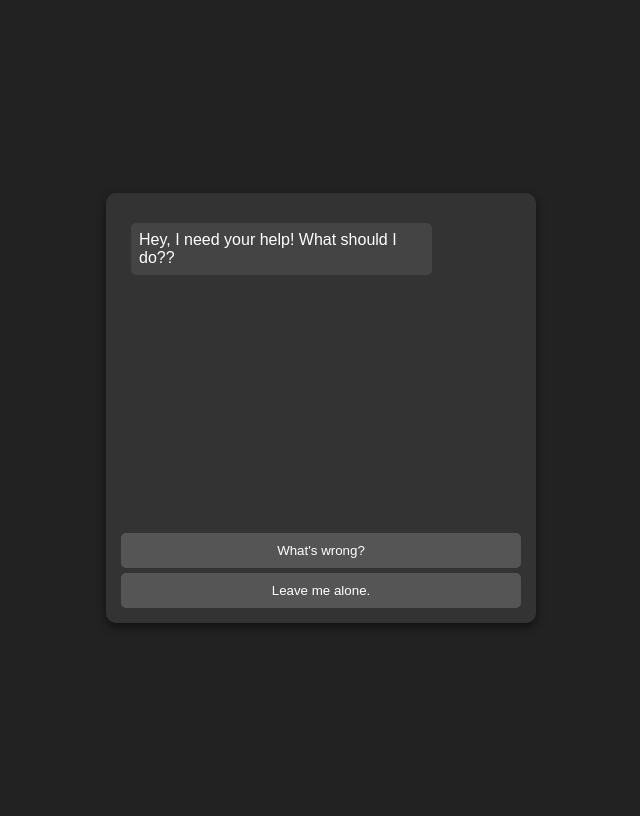
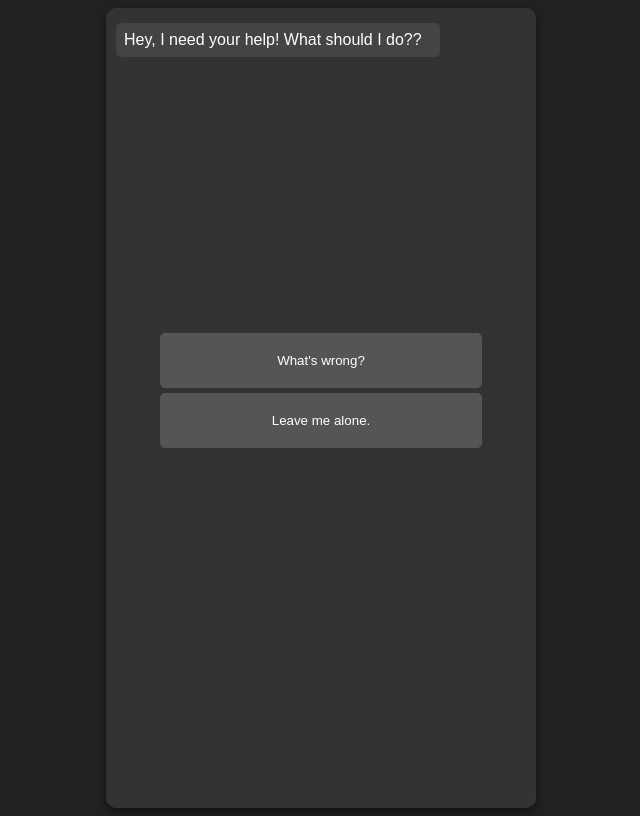
Before and after one commit to mg4bul4/https---github.com-mg4bul4-7234MilesDev, a plain HTML site: page index.html in a window 1280 px wide. Shown: the whole page, without its empty margins (319-959 px from the left). Drawn offline with Linux system fonts and the light colour scheme.

Commit message:
Changed the screen size

```diff
--- a/style.css
+++ b/style.css
@@ -8,14 +8,20 @@ body {
     height: 100vh;
 }
 
+/* The chat container will now adjust to any screen size */
 #chat-container {
-    width: 90%;
-    max-width: 400px;
+    width: 100vw;
+    height: 100vh;
+    max-width: 430px; /* Limits to iPhone 14 Pro Max width */
+    max-height: 932px; /* Limits to iPhone 14 Pro Max height */
     background: #333;
     border-radius: 10px;
-    padding: 15px;
-    box-shadow: 0px 4px 10px rgba(0,0,0,0.5);
+    display: flex;
+    flex-direction: column;
+    box-shadow: 0px 4px 10px rgba(0, 0, 0, 0.5);
+    overflow: hidden;
 }
+
 
 #chat-box {
     height: 300px;
@@ -39,14 +45,15 @@ body {
 
 .choice-btn {
     display: block;
-    width: 100%;
+    width: 75%;
     background: #555;
     border: none;
-    padding: 10px;
+    padding: 20px;
     margin-top: 5px;
     cursor: pointer;
     color: white;
     border-radius: 5px;
+    justify-self: center;
 }
 
 .choice-btn:hover {
```
